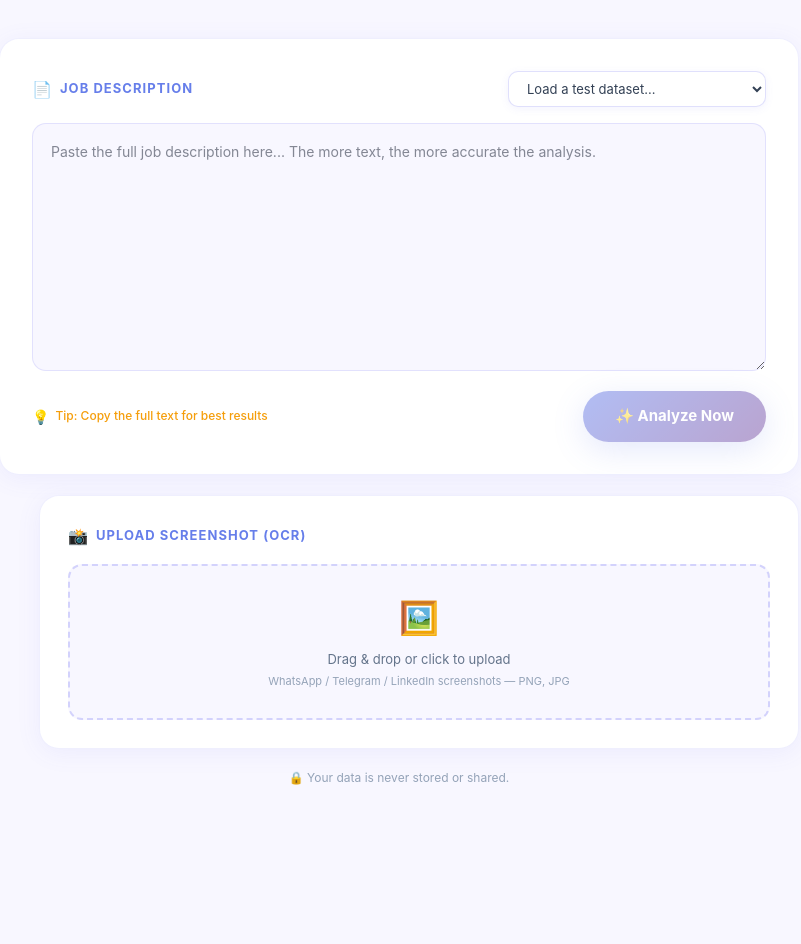
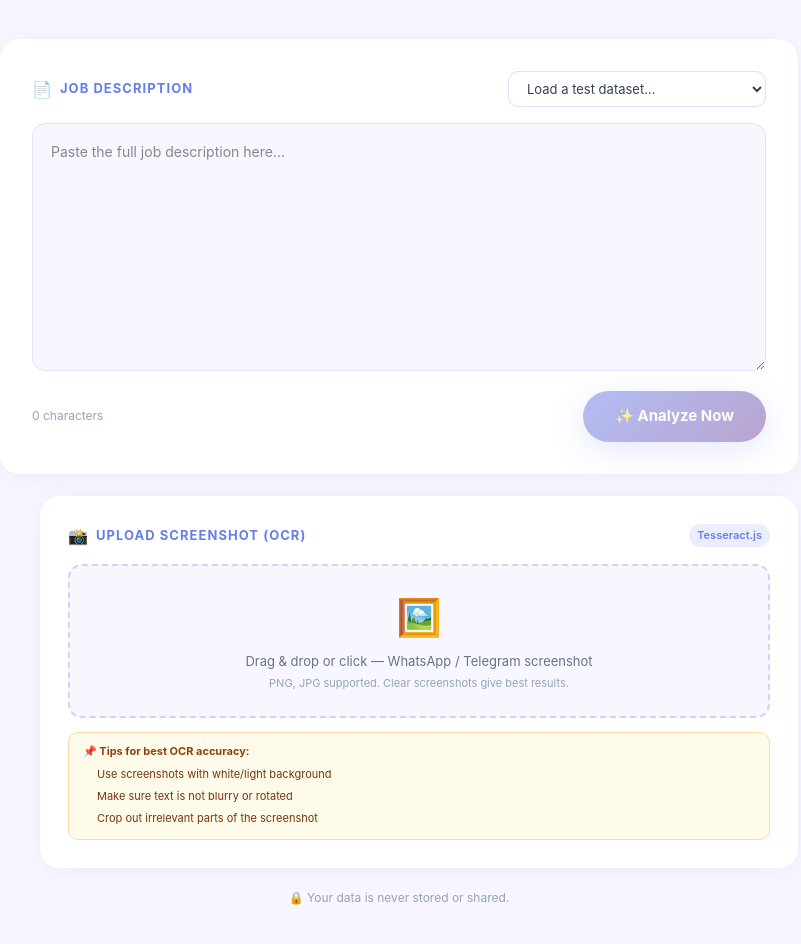
Before and after one commit to sujal-chikkorde/jobshield-ai, a React (Vite) app in the folder frontend/: page /analyzer in a window 1280 px wide. Shown: the part 260-1204 px from the top of the page, without its empty margins (241-1042 px from the left). Before the commit the page ends 1095 px from the top, so only its background shows below. Built offline with nearby package versions, Linux system fonts and the light colour scheme.

Commit message:
fix(P3): redesign analyzer page - better OCR upload UI, progress stages, extracted text preview and auto-analyze button

```diff
--- a/frontend/src/pages/Analyzer.jsx
+++ b/frontend/src/pages/Analyzer.jsx
@@ -4,71 +4,87 @@ import { useOCR } from '../hooks/useOCR';
 
 const DATASETS = [
   { label: 'Load a test dataset...', value: '' },
-  { label: '🚨 WhatsApp Scam (Fee + Gmail)', value: 'Hiring freshers for WFH data entry. Salary 45000/month. No experience needed. Contact: jobsoffer2024@gmail.com. Pay ₹500 registration fee to confirm your slot. Apply within 24 hours or offer expires. WhatsApp only: +91 99999 88888' },
-  { label: '🚨 Telegram Crypto Scam', value: 'Urgent opening: Crypto trading analyst. Earn ₹80,000/week from home. No degree required. Contact us on Telegram now. Limited seats. Pay ₹1000 security deposit refundable after joining. No interview required.' },
-  { label: '🚨 Freelance Scam', value: 'Work from home data entry job. Earn ₹500 per form filled. No experience needed. Pay ₹200 registration. Unlimited earning. No target. Join today. Contact on WhatsApp only. Offer valid 24 hours only.' },
-  { label: '✅ Legit: TCS Software Job', value: 'Tata Consultancy Services is hiring Software Engineers with 3+ years of experience in Java and Spring Boot. CTC: 8-12 LPA. Location: Bangalore/Hyderabad. Apply at careers.tcs.com. HR contact: recruitment@tcs.com. No fees required.' },
-  { label: '✅ Legit: Razorpay Internship', value: 'Internship opportunity at Razorpay — Product Design (6 months, paid ₹20,000/month stipend). Work on real payment products. Required: Figma skills and portfolio. Apply at razorpay.com/careers. Email: internships@razorpay.com. No fees charged.' },
+  { label: '🚨 WhatsApp Scam (Fee + Gmail)', value: 'Hiring freshers for WFH data entry job. Salary 45000 per month. No experience needed. Contact: jobsoffer2024@gmail.com. Pay 500 rupees registration fee to confirm your slot. Apply within 24 hours or offer expires. WhatsApp only: +91 99999 88888. Limited seats available. Urgent requirement.' },
+  { label: '🚨 Telegram Crypto Scam', value: 'Urgent opening for Crypto trading analyst. Earn 80000 per week from home. No degree required. Contact us on Telegram now. Limited seats. Pay 1000 rupees security deposit refundable after joining. No interview required. Work from home. Immediate joining.' },
+  { label: '🚨 Freelance Scam', value: 'Work from home data entry job available. Earn 500 per form filled. No experience needed. Pay 200 rupees registration. Unlimited earning potential. No target pressure. Join today on WhatsApp only. Offer valid for 24 hours only. Hurry up.' },
+  { label: '✅ Legit: TCS Software Job', value: 'Tata Consultancy Services is hiring Software Engineers with 3 or more years of experience in Java and Spring Boot. CTC 8 to 12 LPA. Location Bangalore or Hyderabad. Apply at careers.tcs.com. HR contact: recruitment@tcs.com. No fees required at any stage of hiring.' },
+  { label: '✅ Legit: Razorpay Internship', value: 'Internship opportunity at Razorpay in Product Design for 6 months with paid stipend of 20000 per month. Work on real payment products. Required Figma skills and a design portfolio. Apply at razorpay.com/careers. Email: internships@razorpay.com. No fees charged at any point.' },
 ];
+
+// Keywords for scoring
+const HIGH_RISK_WORDS = ['fee', 'pay', 'payment', 'deposit', 'gmail', 'yahoo', 'urgent', 'urgency', '24 hour', 'whatsapp only', 'telegram only', 'register', 'registration', 'limited seats', 'hurry', 'immediate'];
+const MED_RISK_WORDS = ['work from home', 'wfh', 'no experience', 'unlimited earning', 'per form', 'no target', 'no interview', 'from home'];
+
+function buildResult(text) {
+  const lower = text.toLowerCase();
+
+  const foundHighFlags = [];
+  if (lower.includes('gmail') || lower.includes('yahoo')) foundHighFlags.push({ text: 'Uses personal email (Gmail/Yahoo) instead of company domain', severity: 'HIGH' });
+  if (lower.includes('fee') || lower.includes('pay') || lower.includes('deposit')) foundHighFlags.push({ text: 'Upfront payment or registration fee requested', severity: 'HIGH' });
+  if (lower.includes('urgent') || lower.includes('24 hour') || lower.includes('hurry') || lower.includes('limited seats')) foundHighFlags.push({ text: 'Urgency pressure tactics detected', severity: 'HIGH' });
+  if (lower.includes('whatsapp only') || lower.includes('telegram only') || lower.includes('whatsapp:')) foundHighFlags.push({ text: 'WhatsApp/Telegram only contact — no official channel', severity: 'HIGH' });
+  if (lower.includes('no experience') && (lower.includes('45000') || lower.includes('50000') || lower.includes('80000'))) foundHighFlags.push({ text: 'Unrealistically high salary for no-experience role', severity: 'MEDIUM' });
+  if (lower.includes('no interview')) foundHighFlags.push({ text: 'No interview required — skips verification process', severity: 'MEDIUM' });
+
+  const highCount = foundHighFlags.filter(f => f.severity === 'HIGH').length;
+  const medCount = foundHighFlags.filter(f => f.severity === 'MEDIUM').length;
+
+  let ml_score, risk_level;
+  if (highCount >= 2) { ml_score = 75 + highCount * 4 + Math.floor(Math.random() * 6); risk_level = 'HIGH'; }
+  else if (highCount === 1 || medCount >= 2) { ml_score = 45 + highCount * 8 + medCount * 4; risk_level = 'MEDIUM'; }
+  else { ml_score = 5 + Math.floor(Math.random() * 18); risk_level = 'LOW'; }
+
+  ml_score = Math.min(ml_score, 97);
+
+  const explanation = risk_level === 'HIGH'
+    ? `This posting shows ${foundHighFlags.length} high-risk signals typical of job scams. ${foundHighFlags.filter(f=>f.severity==='HIGH').map(f=>f.text).join('. ')}. Legitimate companies never charge fees, use personal emails, or pressure with deadlines. Do NOT proceed.`
+    : risk_level === 'MEDIUM'
+    ? `This posting has some concerning signals that warrant caution. ${foundHighFlags.map(f=>f.text).join('. ')}. Verify the company independently before proceeding.`
+    : 'This posting appears legitimate. It uses official contact channels, has realistic requirements, and does not request any fees. Safe to apply — but always verify on the official company website.';
+
+  const tips = risk_level === 'HIGH'
+    ? ['Never pay any registration or processing fee to get a job', 'Verify company on LinkedIn and their official website first', 'Check if email domain matches the company name exactly', 'Avoid sharing Aadhaar, PAN or bank details at application stage', 'Report this job on the platform where you found it']
+    : risk_level === 'MEDIUM'
+    ? ['Search the company name on LinkedIn before applying', 'Call the company directly using numbers from their official website', 'Ask for a formal offer letter on company letterhead', 'Never share sensitive documents before a verified interview']
+    : ['Apply through the official company careers portal', 'Keep a copy of all job-related communication', 'A genuine company will never ask for money at any stage'];
+
+  return { ml_score, rule_score: Math.max(ml_score - 3, 0), risk_level, rule_flags: foundHighFlags, explanation, tips, jobText: text };
+}
 
 export default function Analyzer() {
   const navigate = useNavigate();
   const fileRef = useRef();
-  const { extractText, progress, isLoading: ocrLoading } = useOCR();
+  const { extractText, progress, isLoading: ocrLoading, error: ocrError } = useOCR();
   const [text, setText] = useState('');
   const [dragOver, setDragOver] = useState(false);
   const [analyzing, setAnalyzing] = useState(false);
   const [preview, setPreview] = useState(null);
-  const [ocrText, setOcrText] = useState('');
+  const [ocrDone, setOcrDone] = useState(false);
+  const [ocrPreviewText, setOcrPreviewText] = useState('');
 
   const handleDataset = (e) => {
-    if (e.target.value) setText(e.target.value);
+    if (e.target.value) { setText(e.target.value); setOcrDone(false); setOcrPreviewText(''); setPreview(null); }
   };
 
   const handleFile = async (file) => {
     if (!file || !file.type.startsWith('image/')) return;
     setPreview(URL.createObjectURL(file));
+    setOcrDone(false);
+    setOcrPreviewText('');
     const extracted = await extractText(file);
-    setOcrText(extracted);
-    setText(extracted);
+    if (extracted) {
+      setOcrPreviewText(extracted);
+      setText(extracted);
+      setOcrDone(true);
+    }
   };
 
   const handleAnalyze = async () => {
     if (!text.trim()) return;
     setAnalyzing(true);
     await new Promise(r => setTimeout(r, 1800));
+    const result = buildResult(text);
     setAnalyzing(false);
-
-    // Build result based on text content
-    const isScam = text.toLowerCase().includes('fee') ||
-      text.toLowerCase().includes('gmail') ||
-      text.toLowerCase().includes('whatsapp') ||
-      text.toLowerCase().includes('urgent') ||
-      text.toLowerCase().includes('₹') && text.toLowerCase().includes('week');
-
-    const result = isScam ? {
-      ml_score: 85 + Math.floor(Math.random() * 10),
-      rule_score: 80 + Math.floor(Math.random() * 10),
-      risk_level: 'HIGH',
-      rule_flags: [
-        text.toLowerCase().includes('gmail') ? { text: 'Uses Gmail instead of company domain', severity: 'HIGH' } : null,
-        text.toLowerCase().includes('fee') || text.toLowerCase().includes('pay') ? { text: 'Upfront payment or registration fee requested', severity: 'HIGH' } : null,
-        text.toLowerCase().includes('urgent') || text.toLowerCase().includes('24 hour') ? { text: 'Urgency pressure tactics detected', severity: 'MEDIUM' } : null,
-        text.toLowerCase().includes('whatsapp') ? { text: 'WhatsApp-only communication (no official channel)', severity: 'MEDIUM' } : null,
-      ].filter(Boolean),
-      explanation: 'This posting shows multiple high-risk signals typical of Indian job scams. Legitimate companies never use personal Gmail accounts, charge registration fees, or pressure applicants with 24-hour deadlines. These are classic tactics used to extract money from desperate job seekers.',
-      tips: ['Never pay any registration or processing fee', 'Verify company on LinkedIn and their official website', 'Check if email domain matches the company name', 'Avoid sharing Aadhaar or PAN at application stage', 'Report suspicious jobs on the platform you found them'],
-      jobText: text,
-    } : {
-      ml_score: 8 + Math.floor(Math.random() * 15),
-      rule_score: 5 + Math.floor(Math.random() * 10),
-      risk_level: 'LOW',
-      rule_flags: [],
-      explanation: 'This posting appears legitimate. It uses an official company domain, mentions realistic salary ranges, has proper job requirements, and does not request any fees. The company appears to be a well-known organization.',
-      tips: ['Safe to apply — verify at the official company website', 'Apply through the official careers portal', 'Keep a copy of your offer letter once received'],
-      jobText: text,
-    };
-
     navigate('/results', { state: { result } });
   };
 
@@ -76,45 +92,23 @@ export default function Analyzer() {
     <div style={{ minHeight: '100vh', padding: '48px 24px' }}>
       <div style={{ maxWidth: 800, margin: '0 auto' }}>
 
-        {/* Header — asymmetric */}
+        {/* Header */}
         <div className="fade-up" style={{ marginBottom: 40 }}>
-          <div style={{
-            display: 'inline-block', background: 'linear-gradient(135deg, #667eea22, #764ba222)',
-            borderRadius: 8, padding: '4px 12px', marginBottom: 12,
-            fontSize: 12, fontWeight: 700, color: '#667eea', letterSpacing: '0.1em'
-          }}>
+          <div style={{ display: 'inline-block', background: 'linear-gradient(135deg, #667eea22, #764ba222)', borderRadius: 8, padding: '4px 12px', marginBottom: 12, fontSize: 12, fontWeight: 700, color: '#667eea', letterSpacing: '0.1em' }}>
             ANALYZER
           </div>
-          <h1 style={{ fontSize: 36, fontWeight: 900, marginBottom: 8, letterSpacing: '-0.02em' }}>
-            Analyze a Job Posting
-          </h1>
-          <p style={{ fontSize: 15, color: '#64748b', maxWidth: 480 }}>
-            Paste a job description below to detect potential fraud indicators using our 3-layer AI pipeline.
-          </p>
+          <h1 style={{ fontSize: 36, fontWeight: 900, marginBottom: 8, letterSpacing: '-0.02em' }}>Analyze a Job Posting</h1>
+          <p style={{ fontSize: 15, color: '#64748b', maxWidth: 480 }}>Paste a job description or upload a screenshot to detect fraud signals using our 3-layer AI pipeline.</p>
         </div>
 
-        {/* Main card */}
+        {/* Main input card */}
         <div className="card fade-up delay-1" style={{ padding: 32, marginBottom: 20 }}>
-
-          {/* Top row — asymmetric */}
           <div style={{ display: 'flex', justifyContent: 'space-between', alignItems: 'center', marginBottom: 16 }}>
             <div style={{ display: 'flex', alignItems: 'center', gap: 8 }}>
-              <span style={{ fontSize: 16 }}>📄</span>
-              <span style={{ fontSize: 13, fontWeight: 700, color: '#667eea', letterSpacing: '0.08em', textTransform: 'uppercase' }}>
-                Job Description
-              </span>
+              <span>📄</span>
+              <span style={{ fontSize: 13, fontWeight: 700, color: '#667eea', letterSpacing: '0.08em', textTransform: 'uppercase' }}>Job Description</span>
             </div>
-            {/* Dataset selector */}
-            <select
-              onChange={handleDataset}
-              style={{
-                padding: '8px 14px', borderRadius: 10, fontSize: 13,
-                border: '1.5px solid rgba(99,102,241,0.2)',
-                background: 'white', color: '#334155', cursor: 'pointer',
-                fontFamily: 'Inter, sans-serif', outline: 'none',
-                boxShadow: '0 2px 8px rgba(99,102,241,0.08)'
-              }}
-            >
+            <select onChange={handleDataset} style={{ padding: '8px 14px', borderRadius: 10, fontSize: 13, border: '1.5px solid rgba(99,102,241,0.2)', background: 'white', color: '#334155', cursor: 'pointer', fontFamily: 'Inter, sans-serif', outline: 'none' }}>
               {DATASETS.map((d, i) => <option key={i} value={d.value}>{d.label}</option>)}
             </select>
           </div>
@@ -123,25 +117,14 @@ export default function Analyzer() {
             value={text}
             onChange={e => setText(e.target.value)}
             rows={9}
-            placeholder="Paste the full job description here... The more text, the more accurate the analysis."
-            style={{
-              width: '100%', borderRadius: 14, padding: '16px 18px',
-              border: '1.5px solid rgba(99,102,241,0.15)',
-              background: '#f8f7ff', color: '#0f172a', fontSize: 14,
-              resize: 'vertical', outline: 'none', fontFamily: 'Inter, sans-serif',
-              lineHeight: 1.7, transition: 'border 0.2s'
-            }}
+            placeholder="Paste the full job description here..."
+            style={{ width: '100%', borderRadius: 14, padding: '16px 18px', border: '1.5px solid rgba(99,102,241,0.15)', background: '#f8f7ff', color: '#0f172a', fontSize: 14, resize: 'vertical', outline: 'none', fontFamily: 'Inter, sans-serif', lineHeight: 1.7, transition: 'border 0.2s' }}
             onFocus={e => e.target.style.borderColor = '#667eea'}
             onBlur={e => e.target.style.borderColor = 'rgba(99,102,241,0.15)'}
           />
 
           <div style={{ display: 'flex', justifyContent: 'space-between', alignItems: 'center', marginTop: 14 }}>
-            <div style={{ display: 'flex', alignItems: 'center', gap: 6 }}>
-              <span style={{ fontSize: 14 }}>💡</span>
-              <span style={{ fontSize: 12, color: '#f59e0b', fontWeight: 500 }}>
-                Tip: Copy the full text for best results
-              </span>
-            </div>
+            <span style={{ fontSize: 12, color: '#94a3b8' }}>{text.length} characters</span>
             <button
               className="btn-primary"
               onClick={handleAnalyze}
@@ -153,83 +136,104 @@ export default function Analyzer() {
           </div>
         </div>
 
-        {/* OCR Upload — asymmetric offset */}
+        {/* OCR Upload card */}
         <div className="card fade-up delay-2" style={{ padding: 28, marginLeft: 40 }}>
           <div style={{ display: 'flex', alignItems: 'center', gap: 8, marginBottom: 16 }}>
-            <span style={{ fontSize: 16 }}>📸</span>
-            <span style={{ fontSize: 13, fontWeight: 700, color: '#667eea', letterSpacing: '0.08em', textTransform: 'uppercase' }}>
-              Upload Screenshot (OCR)
-            </span>
+            <span>📸</span>
+            <span style={{ fontSize: 13, fontWeight: 700, color: '#667eea', letterSpacing: '0.08em', textTransform: 'uppercase' }}>Upload Screenshot (OCR)</span>
+            <span style={{ marginLeft: 'auto', fontSize: 11, padding: '3px 8px', borderRadius: 20, background: '#667eea22', color: '#667eea', fontWeight: 600 }}>Tesseract.js</span>
           </div>
 
+          {/* Drop zone */}
           <div
             onClick={() => fileRef.current.click()}
             onDrop={e => { e.preventDefault(); setDragOver(false); handleFile(e.dataTransfer.files[0]); }}
             onDragOver={e => { e.preventDefault(); setDragOver(true); }}
             onDragLeave={() => setDragOver(false)}
-            style={{
-              border: `2px dashed ${dragOver ? '#667eea' : 'rgba(99,102,241,0.25)'}`,
-              borderRadius: 14, padding: '28px 20px', textAlign: 'center', cursor: 'pointer',
-              background: dragOver ? 'rgba(99,102,241,0.05)' : '#f8f7ff',
-              transition: 'all 0.2s'
-            }}
+            style={{ border: `2px dashed ${dragOver ? '#667eea' : 'rgba(99,102,241,0.25)'}`, borderRadius: 14, padding: '24px 20px', textAlign: 'center', cursor: 'pointer', background: dragOver ? 'rgba(99,102,241,0.05)' : '#f8f7ff', transition: 'all 0.2s' }}
           >
             {preview
-              ? <img src={preview} alt="preview" style={{ maxHeight: 80, borderRadius: 8, marginBottom: 8 }} />
-              : <div style={{ fontSize: 32, marginBottom: 8 }}>🖼️</div>
+              ? <img src={preview} alt="preview" style={{ maxHeight: 90, borderRadius: 8, marginBottom: 8, maxWidth: '100%' }} />
+              : <div style={{ fontSize: 36, marginBottom: 8 }}>🖼️</div>
             }
-            <p style={{ fontSize: 13, color: '#64748b' }}>
-              {preview ? 'Click to change image' : 'Drag & drop or click to upload'}
-            </p>
-            <p style={{ fontSize: 11, color: '#94a3b8', marginTop: 4 }}>
-              WhatsApp / Telegram / LinkedIn screenshots — PNG, JPG
-            </p>
+            <p style={{ fontSize: 13, color: '#64748b' }}>{preview ? 'Click to change image' : 'Drag & drop or click — WhatsApp / Telegram screenshot'}</p>
+            <p style={{ fontSize: 11, color: '#94a3b8', marginTop: 4 }}>PNG, JPG supported. Clear screenshots give best results.</p>
           </div>
           <input ref={fileRef} type="file" accept="image/*" style={{ display: 'none' }} onChange={e => handleFile(e.target.files[0])} />
 
-          {/* OCR Progress */}
+          {/* OCR Progress bar */}
           {ocrLoading && (
-            <div style={{ marginTop: 14 }}>
-              <div style={{ display: 'flex', justifyContent: 'space-between', fontSize: 12, marginBottom: 6, color: '#64748b' }}>
-                <span>Extracting text via OCR...</span>
+            <div style={{ marginTop: 16 }}>
+              <div style={{ display: 'flex', justifyContent: 'space-between', fontSize: 12, marginBottom: 8, color: '#64748b' }}>
+                <span>🔍 Extracting text from image...</span>
                 <span style={{ fontWeight: 700, color: '#667eea' }}>{progress}%</span>
               </div>
-              <div style={{ height: 6, borderRadius: 3, background: '#e2e8f0' }}>
-                <div style={{ height: 6, borderRadius: 3, background: 'linear-gradient(90deg, #667eea, #764ba2)', width: `${progress}%`, transition: 'width 0.3s' }} />
+              <div style={{ height: 8, borderRadius: 4, background: '#e2e8f0' }}>
+                <div style={{ height: 8, borderRadius: 4, background: 'linear-gradient(90deg, #667eea, #764ba2)', width: `${progress}%`, transition: 'width 0.3s' }} />
+              </div>
+              <div style={{ display: 'flex', gap: 8, marginTop: 10 }}>
+                {['Loading model', 'Processing image', 'Recognizing text'].map((s, i) => (
+                  <span key={i} style={{ fontSize: 10, padding: '3px 8px', borderRadius: 20, background: progress > i * 33 ? '#667eea22' : '#f1f5f9', color: progress > i * 33 ? '#667eea' : '#94a3b8', fontWeight: 600 }}>{s}</span>
+                ))}
               </div>
             </div>
           )}
 
-          {/* OCR Preview */}
-          {ocrText && !ocrLoading && (
-            <div style={{ marginTop: 14, padding: 14, borderRadius: 10, background: '#f0fdf4', border: '1px solid #86efac' }}>
-              <p style={{ fontSize: 11, fontWeight: 700, color: '#16a34a', marginBottom: 6 }}>✓ Text extracted successfully</p>
-              <p style={{ fontSize: 12, color: '#166534', lineHeight: 1.6 }}>{ocrText.slice(0, 120)}...</p>
+          {/* OCR Error */}
+          {ocrError && (
+            <div style={{ marginTop: 12, padding: '10px 14px', borderRadius: 10, background: '#fef2f2', border: '1px solid #fecaca' }}>
+              <p style={{ fontSize: 12, color: '#dc2626' }}>⚠️ {ocrError}</p>
             </div>
           )}
+
+          {/* OCR Success preview */}
+          {ocrDone && ocrPreviewText && !ocrLoading && (
+            <div style={{ marginTop: 14 }}>
+              <div style={{ padding: '12px 16px', borderRadius: 12, background: '#f0fdf4', border: '1px solid #86efac', marginBottom: 10 }}>
+                <p style={{ fontSize: 11, fontWeight: 700, color: '#16a34a', marginBottom: 6 }}>✓ Text extracted successfully — {ocrPreviewText.length} characters read</p>
+                <p style={{ fontSize: 12, color: '#166534', lineHeight: 1.7, whiteSpace: 'pre-wrap' }}>
+                  {ocrPreviewText.slice(0, 200)}{ocrPreviewText.length > 200 ? '...' : ''}
+                </p>
+              </div>
+              <div style={{ display: 'flex', gap: 8 }}>
+                <button
+                  onClick={handleAnalyze}
+                  className="btn-primary"
+                  style={{ flex: 1, textAlign: 'center', fontSize: 13 }}
+                >
+                  ✨ Analyze Extracted Text
+                </button>
+                <button
+                  onClick={() => { setText(ocrPreviewText); }}
+                  style={{ padding: '10px 16px', borderRadius: 50, border: '1.5px solid rgba(99,102,241,0.3)', background: 'white', color: '#667eea', fontWeight: 600, cursor: 'pointer', fontFamily: 'Inter, sans-serif', fontSize: 13 }}
+                >
+                  Edit Text
+                </button>
+              </div>
+            </div>
+          )}
+
+          {/* Tips for good OCR */}
+          <div style={{ marginTop: 14, padding: '10px 14px', borderRadius: 10, background: '#fffbeb', border: '1px solid #fed7aa' }}>
+            <p style={{ fontSize: 11, fontWeight: 700, color: '#92400e', marginBottom: 4 }}>📌 Tips for best OCR accuracy:</p>
+            <ul style={{ fontSize: 11, color: '#78350f', paddingLeft: 14, lineHeight: 2 }}>
+              <li>Use screenshots with white/light background</li>
+              <li>Make sure text is not blurry or rotated</li>
+              <li>Crop out irrelevant parts of the screenshot</li>
+            </ul>
+          </div>
         </div>
 
-        {/* Loading overlay */}
+        {/* Loading */}
         {analyzing && (
           <div className="fade-up" style={{ textAlign: 'center', padding: '40px 0' }}>
-            <div style={{
-              width: 52, height: 52, border: '3px solid #e2e8f0',
-              borderTopColor: '#667eea', borderRadius: '50%',
-              animation: 'spin 0.8s linear infinite', margin: '0 auto 16px'
-            }} />
+            <div style={{ width: 52, height: 52, border: '3px solid #e2e8f0', borderTopColor: '#667eea', borderRadius: '50%', animation: 'spin 0.8s linear infinite', margin: '0 auto 16px' }} />
             <p style={{ fontSize: 14, fontWeight: 600, color: '#334155' }}>Running 3-layer analysis...</p>
             <p style={{ fontSize: 12, color: '#94a3b8', marginTop: 4 }}>Rule Engine → ML Model → Claude AI</p>
-            <div style={{ display: 'flex', flexDirection: 'column', gap: 8, marginTop: 24, opacity: 0.4 }}>
-              {[100, 75, 88].map((w, i) => (
-                <div key={i} className="skeleton" style={{ height: 12, width: `${w}%`, margin: '0 auto' }} />
-              ))}
-            </div>
           </div>
         )}
 
-        <p style={{ textAlign: 'center', fontSize: 12, color: '#94a3b8', marginTop: 20 }}>
-          🔒 Your data is never stored or shared.
-        </p>
+        <p style={{ textAlign: 'center', fontSize: 12, color: '#94a3b8', marginTop: 20 }}>🔒 Your data is never stored or shared.</p>
       </div>
     </div>
   );
```
